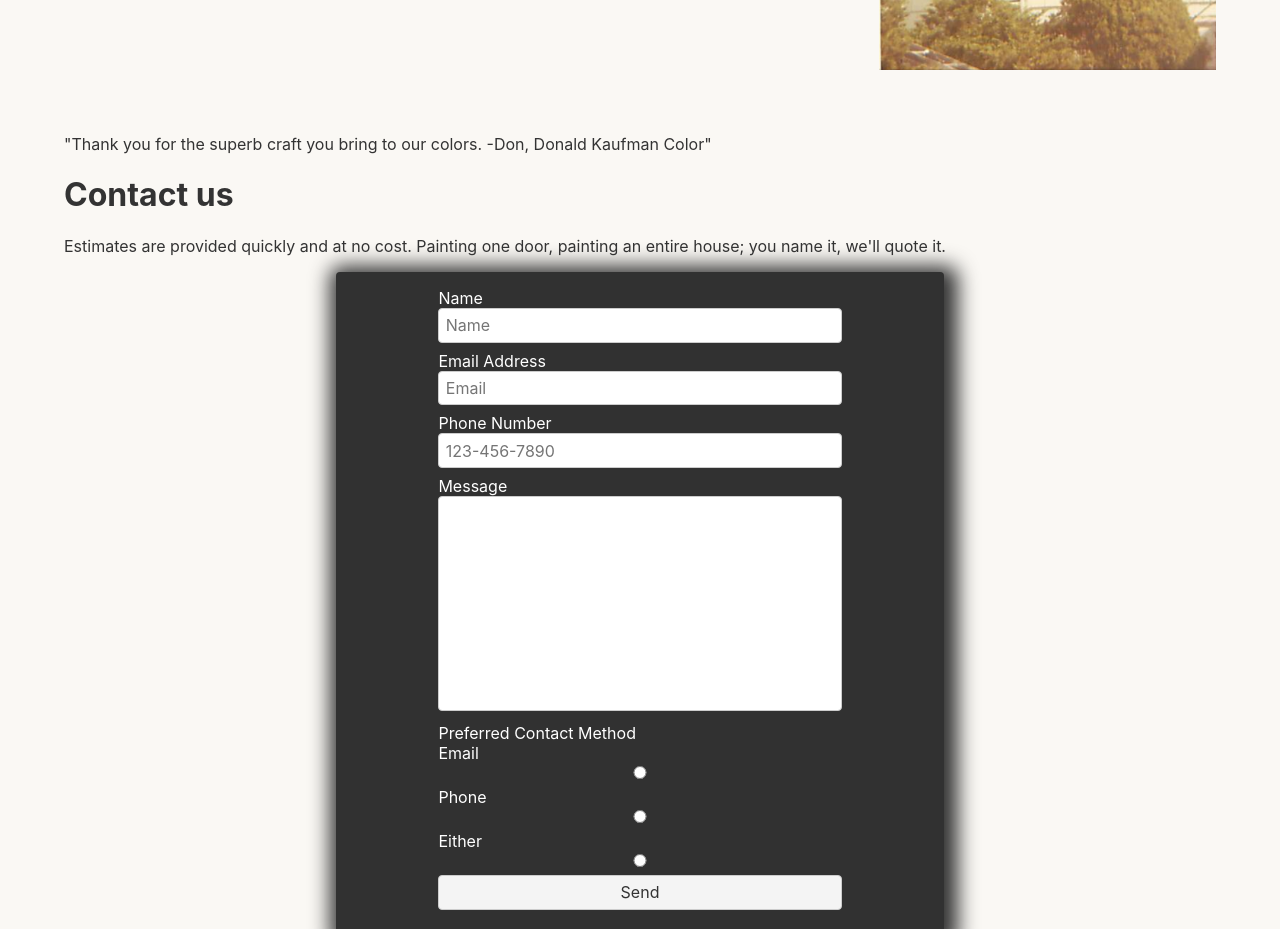
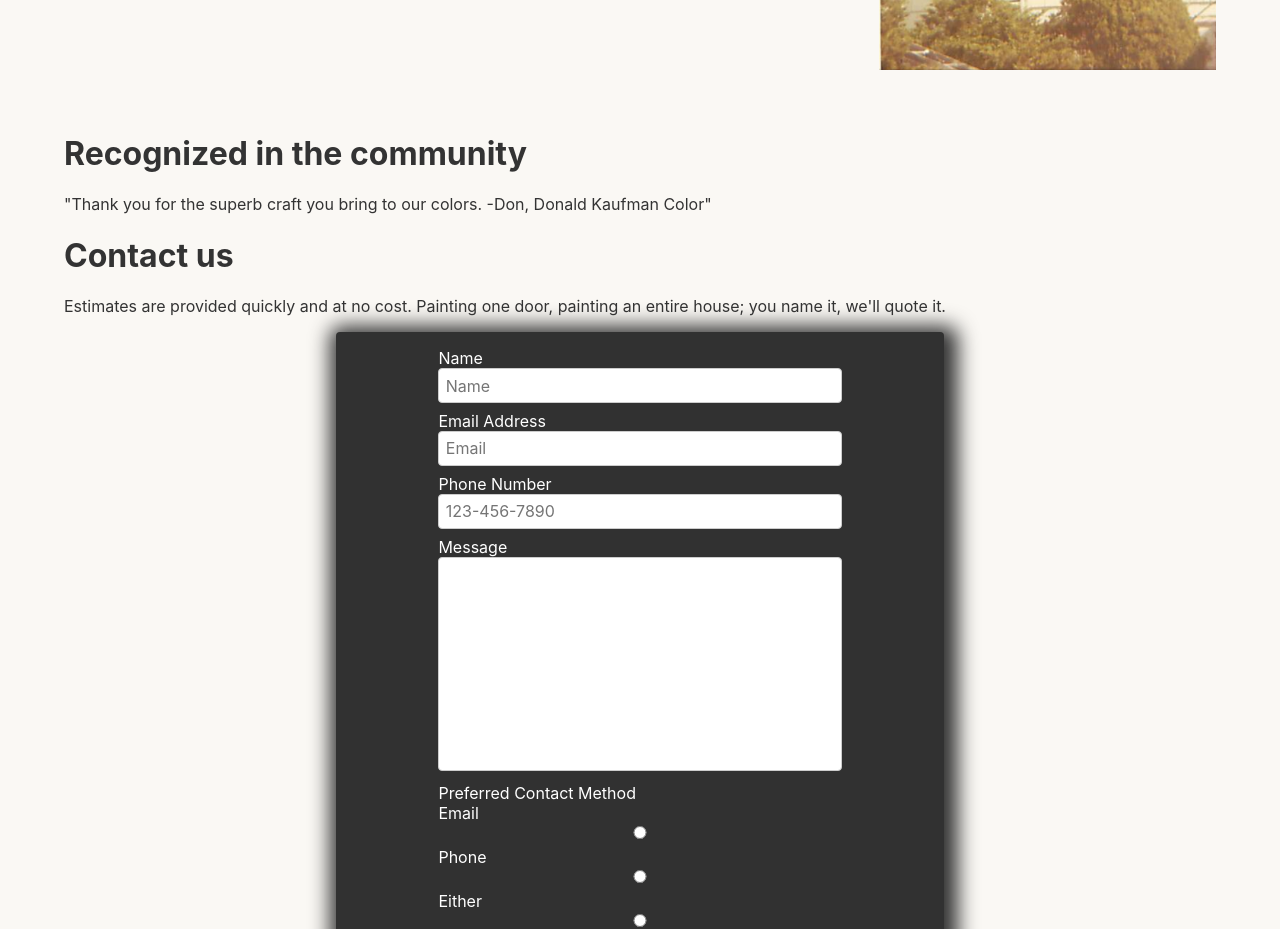
Before and after one commit to tsclay/mims2.0, a Svelte app: page / in a window 1280 px wide. Shown: the part 2180-3109 px from the top of the page. Built offline with nearby package versions, Linux system fonts and the light colour scheme.

Commit message:
added some data for Testimonials

```diff
--- a/src/components/Testimonials.svelte
+++ b/src/components/Testimonials.svelte
@@ -6,10 +6,10 @@
   }
 </style>
 
-<div id="testimonials">
+<div class="component" id="testimonials">
+  <h1>Recognized in the community</h1>
   <p>
     "Thank you for the superb craft you bring to our colors. -Don, Donald
     Kaufman Color"
   </p>
-  <p />
 </div>
```
